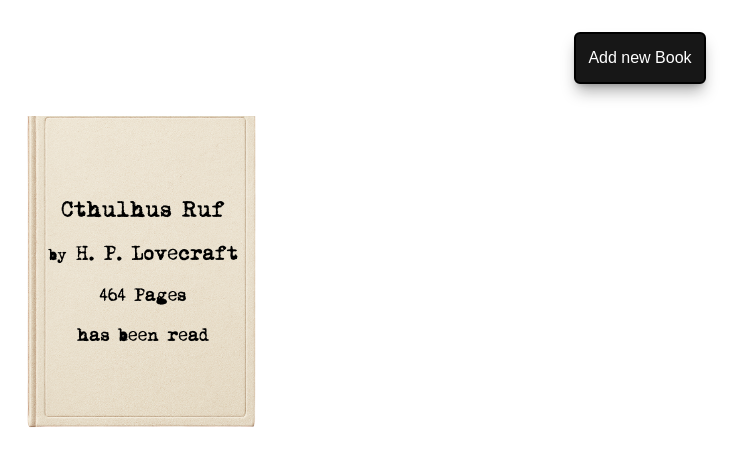
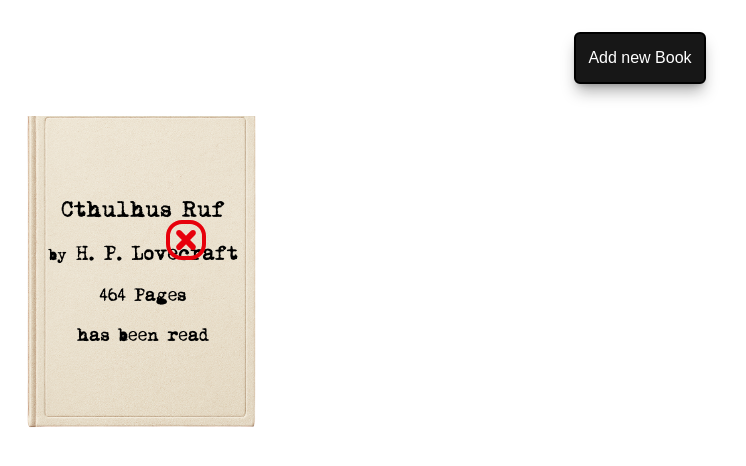
Before and after one commit to Bfw72886/project-library, a Next.js app: page / in a window 1280 px wide. Shown: the top 466 px of the page, without its empty margins (0-746 px from the left). Built offline with nearby package versions, Linux system fonts and the light colour scheme.

Commit message:
Prepare Button to delete book

```diff
--- a/app/ui/Book.tsx
+++ b/app/ui/Book.tsx
@@ -1,5 +1,6 @@
 import { BookData, addBookToLibrary, myLibrary } from '@/app/lib/data';
 import { useState } from 'react';
+import CloseButton from './CloseButton';
 
 export default function Book({ bookData }: { bookData: BookData }) {
   const [isRead, setIsRead] = useState(bookData.isRead);
@@ -9,8 +10,13 @@ export default function Book({ bookData }: { bookData: BookData }) {
     bookData.isRead = isRead;
   }
 
+  function deleteBook() {
+    alert('deleteBook triggered');
+  }
+
   return (
-    <div className="flex flex-col justify-center items-center gap-4 font-book px-12 py-20 bg-[url('/book.png')] bg-cover p-6 bg-center w-[400] h-[600] text-center text-black">
+    <div className="relative flex flex-col justify-center items-center gap-4 font-book px-12 py-20 bg-[url('/book.png')] bg-cover p-6 bg-center w-[400] h-[600] text-center text-black">
+      <CloseButton className="absolute top-26 right-20" onClick={deleteBook} />
       <h1 className="text-xl">{bookData.title}</h1>
       <h2 className="text-lg">
         <span className="text-sm">by</span> {bookData.author}
```
